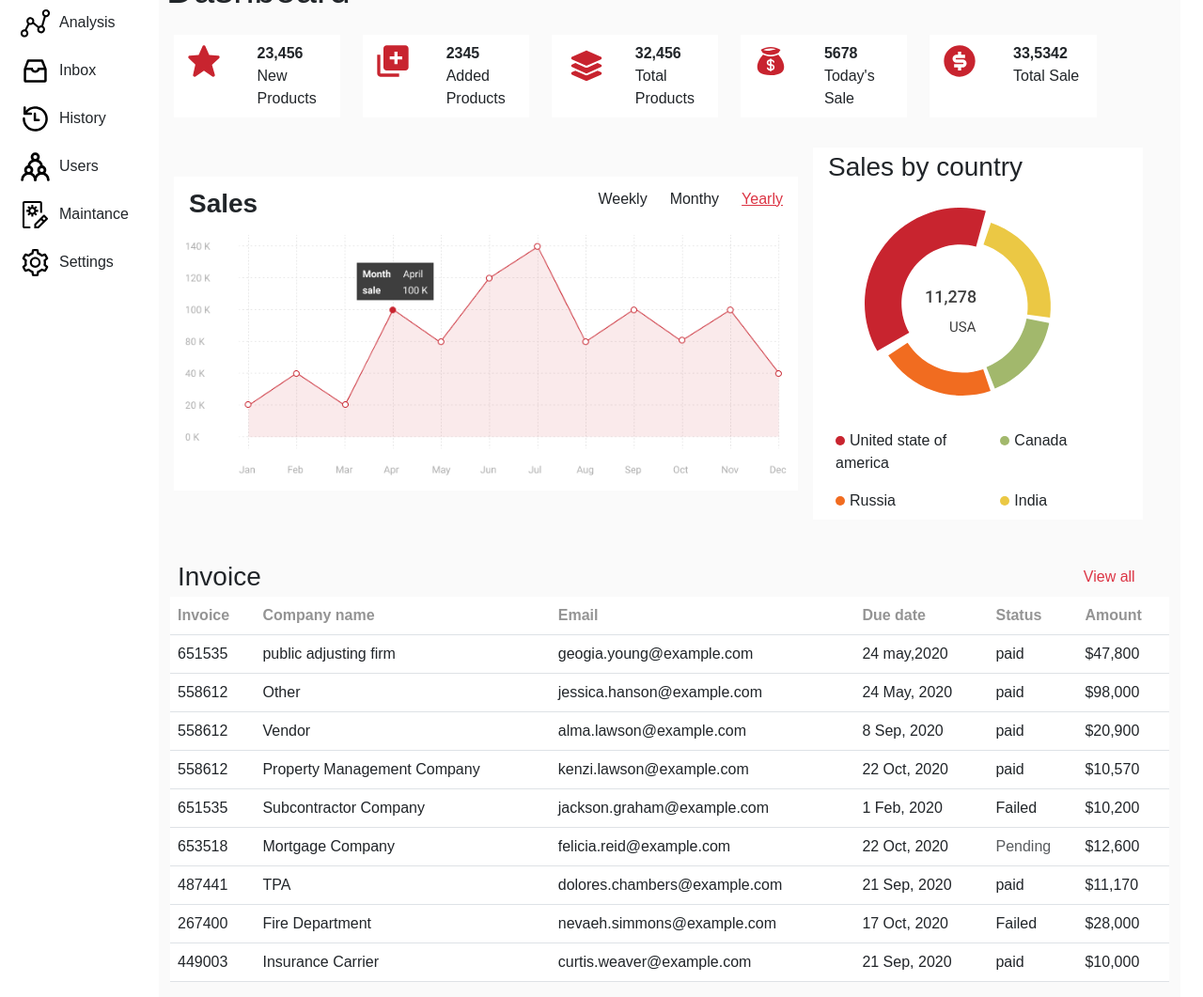
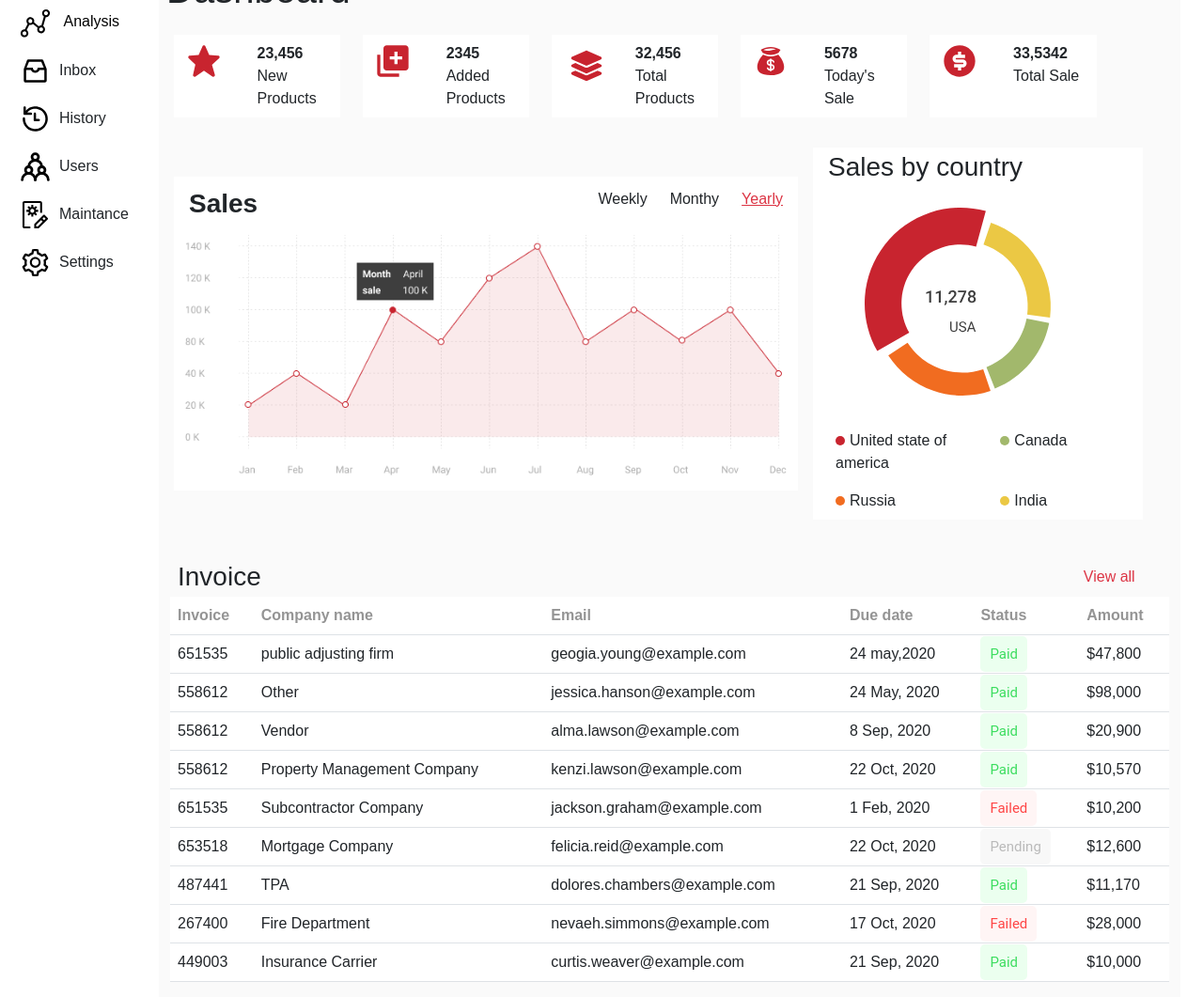
Before and after one commit to yashmevada1402/HTML-Assignment-Tatvasoft, a plain HTML site: page dashboard.html in a window 1280 px wide. Shown: the part 131-1192 px from the top of the page at 94% size. Drawn offline with nearby package versions, Linux system fonts and the light colour scheme.

Commit message:
with some change

```diff
--- a/CSS/style.css
+++ b/CSS/style.css
@@ -7,6 +7,10 @@
 
 .mb {
   margin-bottom: 2rem;
+}
+.linkDash{
+  text-decoration: none;
+  color: black;
 }
 
 .images {
@@ -99,10 +103,35 @@ th{
 @media screen and (max-width: 355px){
   .profile-name{ display: none; }
 }
+.success1{
+  font: normal normal normal 15px/20px Roboto;
+letter-spacing: 0px;
+color: #3CDD5F;
+padding: 10px;
+  background: #EBFFEF 0% 0% no-repeat padding-box;
+  border-radius: 5px;
+  text-align: center;
+}
+.danger1{
+  background: #FFF5F5 0% 0% no-repeat padding-box;
+border-radius: 5px;
+text-align: left;
+font: normal normal normal 15px/20px Roboto;
+letter-spacing: 0px;
+color: #FF4545;
+padding: 10px;
+text-align: center;
+}
+.pending1{
+  font: normal normal normal 15px/20px Roboto;
+letter-spacing: 0px;
+color: #BABABA;
+background: #F8F8F8 0% 0% no-repeat padding-box;
+border-radius: 5px;
+padding: 10px;
+text-align: center;
+}
 
-
-
-/* ! innerpage */
 
 .checked{
   background-color: red;
--- a/dashboard.html
+++ b/dashboard.html
@@ -32,9 +32,11 @@
                 </div>
 
                 <div class="d-flex align-items-center ms-3 mt-1 mb-2">
+                    <a href="innerpage.html" class="linkDash">
                     <i class="sidebar-icon"> <img src="images/graph-default.svg" alt="dashboard-active"
                             class="m-1 sidebar-icon"> </i>
                     <span id="sidebar-analysis-text" class="m-1 toggle-elements"> Analysis</span>
+                    </a>
                 </div>
 
                 <div class="d-flex align-items-center ms-3 mt-1 mb-2">
@@ -88,7 +90,6 @@
                     <h1 class="pt-5 ps-2 pb-2">Dashboard</h1>
                     <div class="row ml-5">
                         <div class="col-lg-2 col-md-4 col-md-6  mb-2 bg-white m-2 ms-3 pt-2 pb-2">
-                        <!-- <div class="col bg-white m-2 ms-3 pt-2 pb-2"> -->
                             <div class="row card-text">
                                 <div class="col"> <img src="images/star.svg" alt="star"> </div>
                                 <div class="col ">
@@ -202,7 +203,7 @@
                                 <td>public adjusting firm</td>
                                 <td>geogia.young@example.com</td>
                                 <td>24 may,2020</td>
-                                <td><span class="success">paid</span></td>
+                                <td><span class="success1">Paid</span></td>
                                 <td>$47,800</td>
                             </tr>
                             <tr>
@@ -210,7 +211,7 @@
                                 <td>Other</td>
                                 <td>jessica.hanson@example.com</td>
                                 <td>24 May, 2020</td>
-                                <td><span class="success">paid</span></td>
+                                <td><span class="success1">Paid</span></td>
                                 <td>$98,000</td>
                             </tr>
                             <tr>
@@ -218,7 +219,7 @@
                                 <td>Vendor</td>
                                 <td>alma.lawson@example.com</td>
                                 <td>8 Sep, 2020</td>
-                                <td><span class="success">paid</span></td>
+                                <td><span class="success1">Paid</span></td>
                                 <td>$20,900</td>
                             </tr>
                             <tr>
@@ -226,7 +227,7 @@
                                 <td>Property Management Company</td>
                                 <td>kenzi.lawson@example.com</td>
                                 <td>22 Oct, 2020</td>
-                                <td><span class="success">paid</span></td>
+                                <td><span class="success1">Paid</span></td>
                                 <td>$10,570</td>
                             </tr>
                             <tr>
@@ -234,7 +235,7 @@
                                 <td>Subcontractor Company</td>
                                 <td>jackson.graham@example.com</td>
                                 <td>1 Feb, 2020</td>
-                                <td><span class="danger">Failed</span></td>
+                                <td><span class="danger1">Failed</span></td>
                                 <td>$10,200</td>
                             </tr>
                             <tr>
@@ -242,7 +243,7 @@
                                 <td>Mortgage Company</td>
                                 <td>felicia.reid@example.com</td>
                                 <td>22 Oct, 2020</td>
-                                <td><span class="text-muted">Pending</span></td>
+                                <td><span class="pending1">Pending</span></td>
                                 <td>$12,600</td>
                             </tr>
                             <tr>
@@ -250,7 +251,7 @@
                                 <td>TPA</td>
                                 <td>dolores.chambers@example.com</td>
                                 <td>21 Sep, 2020</td>
-                                <td><span class="success">paid</span></td>
+                                <td><span class="success1">Paid</span></td>
                                 <td>$11,170</td>
                             </tr>
                             <tr>
@@ -258,7 +259,7 @@
                                 <td>Fire Department</td>
                                 <td>nevaeh.simmons@example.com</td>
                                 <td>17 Oct, 2020</td>
-                                <td><span class="danger">Failed</span></td>
+                                <td><span class="danger1">Failed</span></td>
                                 <td>$28,000</td>
                             </tr>
                             <tr>
@@ -266,7 +267,7 @@
                                 <td>Insurance Carrier</td>
                                 <td>curtis.weaver@example.com</td>
                                 <td>21 Sep, 2020</td>
-                                <td><span class="success">paid</span></td>
+                                <td ><span class="success1">Paid</span></td>
                                 <td>$10,000</td>
                             </tr>
                         </table>
```
Also changed, not shown: innerpage.html (+4 -4 lines).
